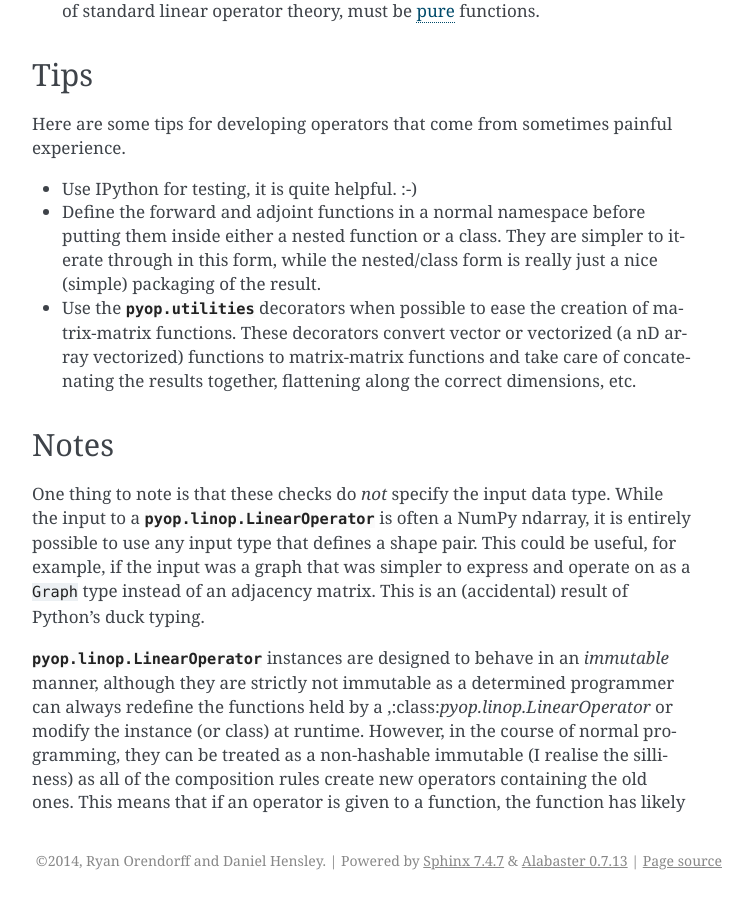
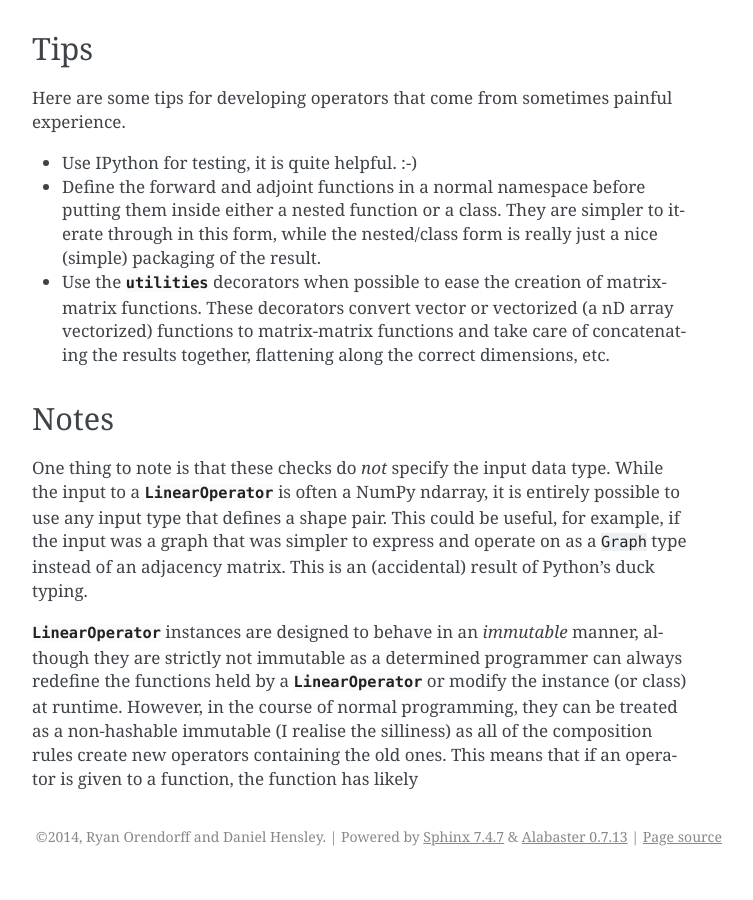
Before and after one commit to ryanorendorff/pyop, a Sphinx documentation site: the page built from doc/tutorial/rules.rst, in a window 1280 px wide and 900 px high, scrolled down 2184 px. Shown: the whole window, without its empty margins (388-1141 px from the left). Built offline with Sphinx 7.4.7, drawn with Linux system fonts in a browser that asks for light colours; after the commit the page ends 3060 px from its top, so only the background shows below that; some of the changed text lies outside the part shown.

Commit message:
Shorted link names in docs.
Add a ~ to the beginning of a link to display only the suffix.

```diff
--- a/doc/tutorial/rules.rst
+++ b/doc/tutorial/rules.rst
@@ -1,7 +1,7 @@
 Operator Rules
 ==============
 
-The most basic form of a :class:`pyop.linop.LinearOperator` takes in a shape
+The most basic form of a :class:`~pyop.linop.LinearOperator` takes in a shape
 defining the operation and a function (called the forward function) that
 operators on only one input. However, certain operators are practically
 useless. ::
@@ -12,8 +12,8 @@ useless. ::
 There is unfortunately no way to determine if a given forward function
 is the correct operator or that the input is correct type (this is
 an problem of no type system in Python). This is not to say that
-:class:`pyop.linop.LinearOperator` does not perform any checking; upon the
-application of a :class:`pyop.linop.LinearOperator`, the ``call`` method
+:class:`~pyop.linop.LinearOperator` does not perform any checking; upon the
+application of a :class:`~pyop.linop.LinearOperator`, the ``call`` method
 will check that
 
 - both the operator and the input have a shape attribute,
@@ -46,12 +46,12 @@ rules will help ensure that an operator is functioning properly.
 The Rules
 ---------
 
-1. :class:`pyop.linop.LinearOperator` instances are nearly useless without an
+1. :class:`~pyop.linop.LinearOperator` instances are nearly useless without an
    adjoint function. While it is not required, it becomes impossible to
    perform calculations such as an eigenvalue decomposition without an
    adjoint, as well as any first order convex optimization solver.
-2. For :class:`pyop.linop.LinearOperator` instances that have an adjoint
-   function defined, they should pass the :func:`pyop.tests.adjointTest`.
+2. For :class:`~pyop.linop.LinearOperator` instances that have an adjoint
+   function defined, they should pass the :func:`~pyop.tests.adjointTest`.
    This is a basic check that the forward and adjoint are indeed are each
    other's "opposites", although it does not guarantee that the operator is
    defined correctly.
@@ -68,10 +68,10 @@ The Rules
    when the inputs are NumPy arrays. This is to say that the functions
    should be defined as matrix-matrix multiplications instead of
    matrix-vector multiplications, for example. This allows for
-   the :func:`pyop.convert.toMatrix` function to work, which is
+   the :func:`~pyop.convert.toMatrix` function to work, which is
    helpful for turning an operator into its matrix form for further
    manipulation (for example, factorization or low rank approximations).
-   :func:`pyop.convert.toMatrix` even works on operators that are created
+   :func:`~pyop.convert.toMatrix` even works on operators that are created
    out of any of the composition or combining tools, as long as all the
    functions are defined as matrix-matrix multiplies.
 6. Do not make operator functions that hold state. Since the forward
@@ -112,7 +112,7 @@ experience.
   putting them inside either a nested function or a class. They are simpler
   to iterate through in this form, while the nested/class form is really
   just a nice (simple) packaging of the result.
-- Use the :mod:`pyop.utilities` decorators when possible to ease the
+- Use the :mod:`~pyop.utilities` decorators when possible to ease the
   creation of matrix-matrix functions. These decorators convert vector or
   vectorized (a nD array vectorized) functions to matrix-matrix functions
   and take care of concatenating the results together, flattening along the
@@ -123,16 +123,16 @@ Notes
 -----
 
 One thing to note is that these checks do `not` specify the input data
-type. While the input to a :class:`pyop.linop.LinearOperator` is often a
+type. While the input to a :class:`~pyop.linop.LinearOperator` is often a
 NumPy ndarray, it is entirely possible to use any input type that defines
 a shape pair. This could be useful, for example, if the input was a graph
 that was simpler to express and operate on as a ``Graph`` type instead of an
 adjacency matrix. This is an (accidental) result of Python's duck typing.
 
-:class:`pyop.linop.LinearOperator` instances are designed to behave
+:class:`~pyop.linop.LinearOperator` instances are designed to behave
 in an `immutable` manner, although they are strictly not immutable as
 a determined programmer can always redefine the functions held by a
-,:class:`pyop.linop.LinearOperator` or modify the instance (or class)
+:class:`~pyop.linop.LinearOperator` or modify the instance (or class)
 at runtime. However, in the course of normal programming, they can be
 treated as a non-hashable immutable (I realise the silliness) as all of the
 composition rules create new operators containing the old ones. This means
```
Also changed, not shown: doc/tutorial/linop.rst (+5 -5 lines).
